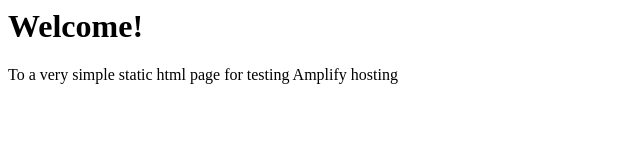
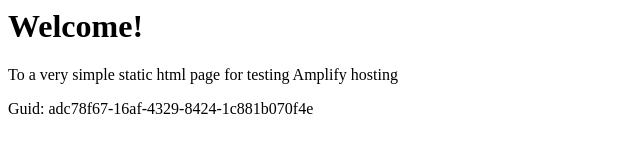
Before and after one commit to aws-aemilia-iad/Github-PR-Commit-Integration-Test-DoNotTouch-Githu-cqS21do2z-v1-gamma-us-east-1, a website: page src/index.html in a window 1280 px wide. Shown: the whole page, without its empty margins (0-640 px from the left). Drawn offline with Linux system fonts and the light colour scheme.

Commit message:
commit from integ tests

```diff
--- a/src/index.html
+++ b/src/index.html
@@ -1,3 +1,5 @@
+
+
 <html lang="en">
 
 <head>
@@ -10,6 +12,6 @@
 <body>
     <h1>Welcome!</h1>
     <p>To a very simple static html page for testing Amplify hosting</p>
-</body>
+    <p>Guid: adc78f67-16af-4329-8424-1c881b070f4e</p></body>
 
 </html>
```
